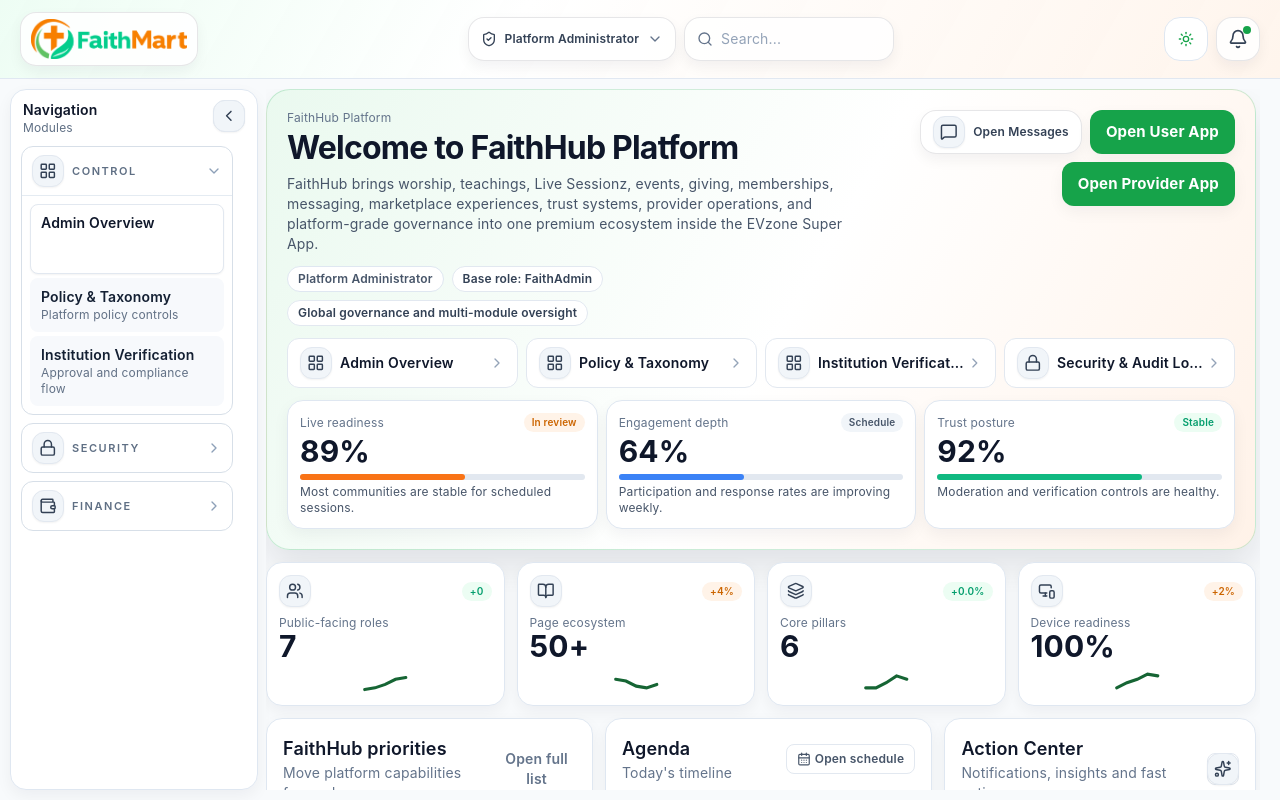
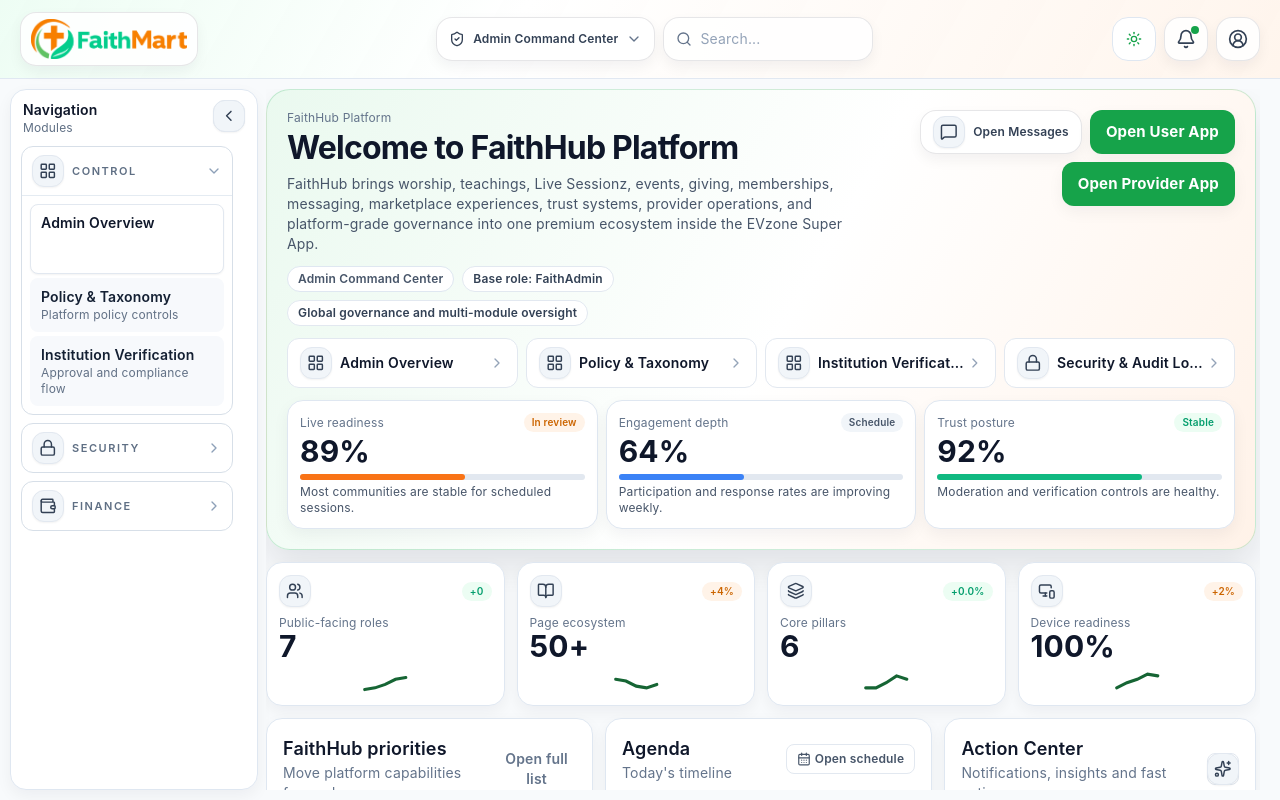
Before and after one commit to ayesigaisaac/FaithHub_MyLiveDealz_Buyer, a React (Vite) app: page / in a window 1280 px wide. Built offline with nearby package versions, Linux system fonts and the light colour scheme.

Commit message:
feat: polish profile role switcher and rename admin label

```diff
--- a/src/components/layout/AppShellLayout.tsx
+++ b/src/components/layout/AppShellLayout.tsx
@@ -46,7 +46,7 @@
 const roleTriggerLabel: Record<RoleKey, string> = {
   user: "Faith Member",
   provider: "Provider Workspace",
-  admin: "Platform Admin",
+  admin: "Admin Command",
 };
 
 const alertRouteByRole: Record<RoleKey, string> = {
--- a/src/components/layout/RoleSwitcher.tsx
+++ b/src/components/layout/RoleSwitcher.tsx
@@ -79,7 +79,7 @@
       {
         id: "admin-overview",
         role: "admin",
-        title: "Switch to Platform Admin",
+        title: "Switch to Admin Command Center",
         subtitle: "Governance, trust, policy, and security",
         targetPath: "/app/admin/overview",
         matchPrefix: "/app/admin",
--- a/src/pages/public/FaithHubLandingPageV2.tsx
+++ b/src/pages/public/FaithHubLandingPageV2.tsx
@@ -8,6 +8,7 @@
   BookOpen,
   CalendarDays,
   CheckCircle2,
+  CircleUserRound,
   ChevronDown,
   ChevronLeft,
   ChevronRight,
@@ -100,14 +101,14 @@
 const operatorRoles: OperatorRole[] = [
   {
     id: "platform-admin",
-    label: "Platform Administrator",
-    description: "Global control, governance, and role visibility",
+    label: "Admin Command Center",
+    description: "Governance, trust, policy, and security oversight",
     section: "Platform Leadership",
     icon: ShieldCheck,
     defaultRoute: "/app/admin/overview",
     baseRole: "FaithAdmin",
     heroFocus: "Global governance and multi-module oversight",
-    viewingAs: "Platform Administrator",
+    viewingAs: "Admin Command Center",
     modules: [
       {
         id: "control",
@@ -715,6 +716,7 @@
   const [operatorMenuOpen, setOperatorMenuOpen] = useState(false);
   const operatorMenuRef = useRef<HTMLDivElement | null>(null);
   const operatorTriggerRef = useRef<HTMLButtonElement | null>(null);
+  const operatorProfileTriggerRef = useRef<HTMLButtonElement | null>(null);
 
   const currentRole = useMemo(() => roleCards.find((item) => item.role === activeRole), [activeRole]);
   const currentDevice = useMemo(() => deviceTabs.find((item) => item.key === activeDevice), [activeDevice]);
@@ -758,8 +760,9 @@
     const handlePointerDown = (event: MouseEvent) => {
       const target = event.target as Node;
       const clickInsideMenu = operatorMenuRef.current?.contains(target);
-      const clickInsideTrigger = operatorTriggerRef.current?.contains(target);
-      if (!clickInsideMenu && !clickInsideTrigger) {
+      const clickInsidePrimaryTrigger = operatorTriggerRef.current?.contains(target);
+      const clickInsideProfileTrigger = operatorProfileTriggerRef.current?.contains(target);
+      if (!clickInsideMenu && !clickInsidePrimaryTrigger && !clickInsideProfileTrigger) {
         setOperatorMenuOpen(false);
       }
     };
@@ -857,6 +860,19 @@
               <span className="absolute right-2 top-2 h-2 w-2 rounded-full bg-[var(--accent)]" />
             </button>
             <button
+              ref={operatorProfileTriggerRef}
+              type="button"
+              title={`Switch role (${activeOperatorRole.label})`}
+              aria-label={`Switch role. Current role: ${activeOperatorRole.label}`}
+              aria-expanded={operatorMenuOpen}
+              onClick={() => setOperatorMenuOpen((prev) => !prev)}
+              className={`fh-shell-control inline-flex h-11 w-11 items-center justify-center rounded-2xl text-slate-700 transition ${
+                operatorMenuOpen ? "ring-2 ring-emerald-200" : ""
+              }`}
+            >
+              <CircleUserRound className="h-5 w-5" />
+            </button>
+            <button
               type="button"
               aria-label="Open quick navigation"
               onClick={() => setMobileNavOpen((prev) => !prev)}
@@ -877,10 +893,13 @@
             />
             <div
               ref={operatorMenuRef}
-              className="fixed inset-x-3 top-[88px] z-50 max-h-[76vh] overflow-hidden rounded-[24px] border border-[var(--border)] bg-[color:var(--card)] shadow-[0_26px_70px_rgba(15,23,42,0.35)] sm:inset-x-auto sm:right-5 sm:top-[74px] sm:w-[460px]"
+              className="fixed inset-x-3 top-[88px] z-50 max-h-[78vh] overflow-hidden rounded-[24px] border border-[var(--border)] bg-[color:var(--card)] shadow-[0_28px_80px_rgba(15,23,42,0.36)] sm:inset-x-auto sm:right-5 sm:top-[74px] sm:w-[490px]"
             >
               <div className="flex items-center justify-between border-b border-[var(--border)] px-4 py-3">
-                <div className="text-xl font-semibold text-slate-900">Switch role</div>
+                <div>
+                  <div className="text-xl font-semibold text-slate-900">Switch role</div>
+                  <div className="text-sm text-slate-500">Choose your workspace</div>
+                </div>
                 <button
                   type="button"
                   aria-label="Close role switcher"
@@ -891,10 +910,23 @@
                 </button>
               </div>
 
-              <div className="fh-scroll-region max-h-[calc(76vh-122px)] space-y-4 overflow-y-auto px-3 py-3">
+              <div className="border-b border-[var(--border)] bg-[color:var(--surface)]/70 px-4 py-3">
+                <div className="flex items-start gap-3">
+                  <span className="inline-flex h-11 w-11 shrink-0 items-center justify-center rounded-xl border border-slate-200 bg-white text-slate-700">
+                    <activeOperatorRole.icon className="h-5 w-5" />
+                  </span>
+                  <span className="min-w-0 flex-1">
+                    <span className="block text-xs font-semibold uppercase tracking-[0.12em] text-slate-500">Current role</span>
+                    <span className="mt-0.5 block text-lg font-semibold leading-tight text-slate-900">{activeOperatorRole.label}</span>
+                    <span className="mt-1 block text-sm text-slate-600">{activeOperatorRole.description}</span>
+                  </span>
+                </div>
+              </div>
+
+              <div className="fh-scroll-region max-h-[calc(78vh-228px)] space-y-4 overflow-y-auto px-3 py-3">
                 {roleSwitcherGroups.map((group) => (
                   <div key={group.section}>
-                    <div className="px-1 fh-label text-slate-500">{group.section}</div>
+                    <div className="px-1 text-[11px] font-semibold uppercase tracking-[0.14em] text-slate-500">{group.section}</div>
                     <div className="mt-2 space-y-2">
                       {group.roles.map((role) => {
                         const active = role.id === activeOperatorRole.id;
@@ -906,25 +938,26 @@
                             onClick={() => handleOperatorRoleSelect(role.id)}
                             className={`w-full rounded-2xl border px-3 py-3 text-left transition ${
                               active
-                                ? "border-slate-300 bg-slate-100"
+                                ? "border-emerald-200 bg-emerald-50/60"
                                 : "border-[var(--border)] bg-[color:var(--surface)] hover:-translate-y-[1px] hover:border-slate-300 hover:bg-slate-50"
                             }`}
                           >
                             <div className="flex items-start gap-3">
                               <span
                                 className={`inline-flex h-11 w-11 shrink-0 items-center justify-center rounded-xl ${
-                                  active ? "border border-slate-300 bg-white text-slate-800 shadow-sm" : "bg-slate-100 text-slate-600"
+                                  active ? "border border-emerald-200 bg-white text-emerald-700 shadow-sm" : "bg-slate-100 text-slate-600"
                                 }`}
                               >
                                 <role.icon className="h-5 w-5" />
                               </span>
                               <span className="min-w-0 flex-1">
-                                <span className="block text-xl font-semibold leading-[1.2] text-slate-900">
-                                  Switch to {role.label}
+                                <span className="block text-lg font-semibold leading-[1.2] text-slate-900">{role.label}</span>
+                                <span className="mt-0.5 block text-sm text-slate-600">{role.description}</span>
+                                <span className="mt-2 inline-flex rounded-full border border-slate-200 bg-white px-2.5 py-0.5 text-[11px] font-semibold text-slate-600">
+                                  Base role: {role.baseRole}
                                 </span>
-                                <span className="mt-0.5 block text-sm text-slate-600">{role.description}</span>
                               </span>
-                              {active ? <CheckCircle2 className="mt-0.5 h-5 w-5 shrink-0 text-slate-700" /> : null}
+                              {active ? <CheckCircle2 className="mt-0.5 h-5 w-5 shrink-0 text-emerald-700" /> : null}
                             </div>
                           </button>
                         );
@@ -941,7 +974,7 @@
                     setOperatorMenuOpen(false);
                     navigate("/app/admin/overview");
                   }}
-                  className="inline-flex w-full items-center justify-center rounded-2xl border border-[var(--border)] bg-[color:var(--surface)] px-3 py-2.5 text-sm font-semibold text-slate-700 transition hover:bg-slate-50 hover:text-slate-900"
+                  className="inline-flex w-full items-center justify-center rounded-2xl border border-[var(--border)] bg-[color:var(--surface)] px-3 py-2.5 text-sm font-semibold text-slate-700 transition hover:border-slate-300 hover:bg-slate-50 hover:text-slate-900"
                 >
                   Manage roles & permissions
                 </button>
```
